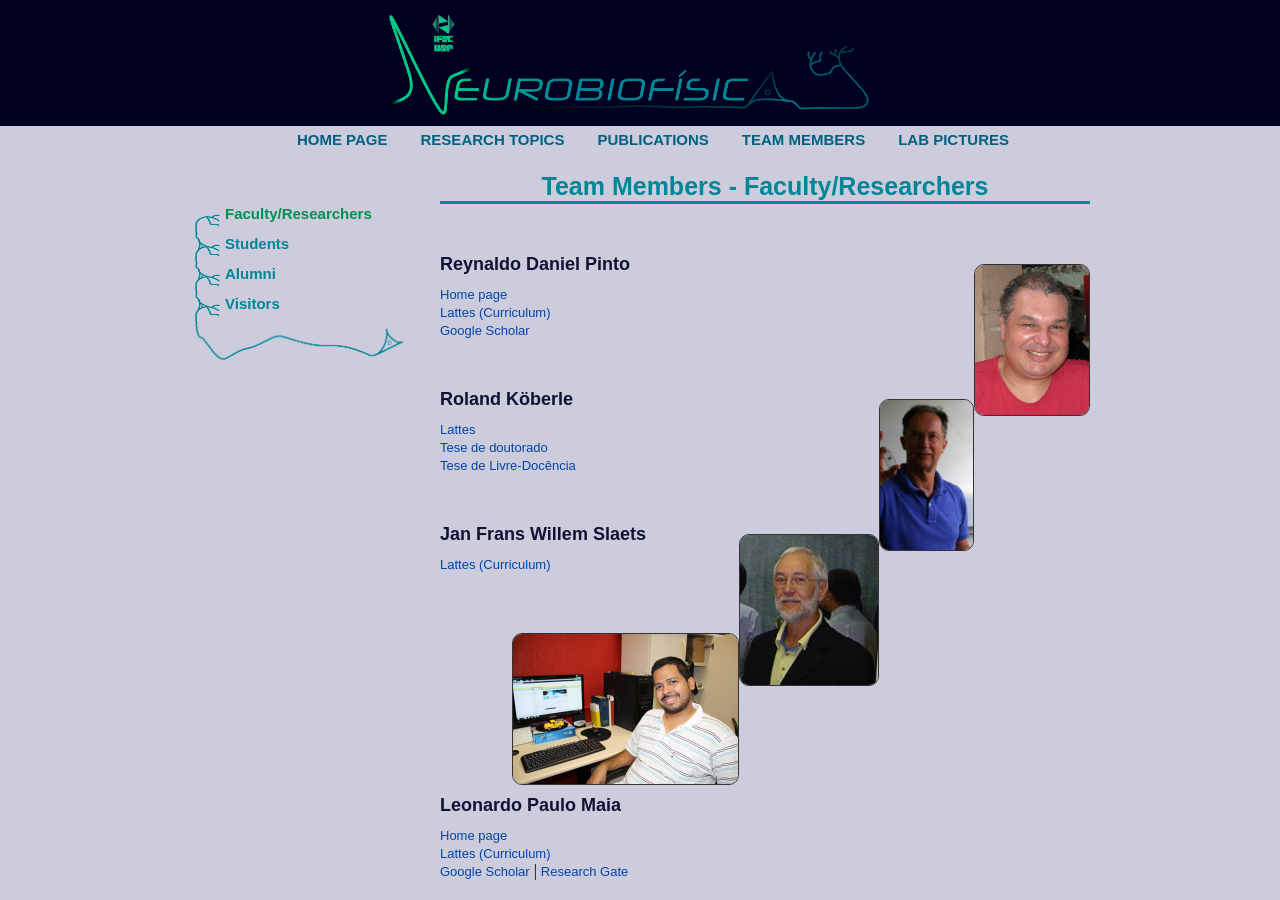
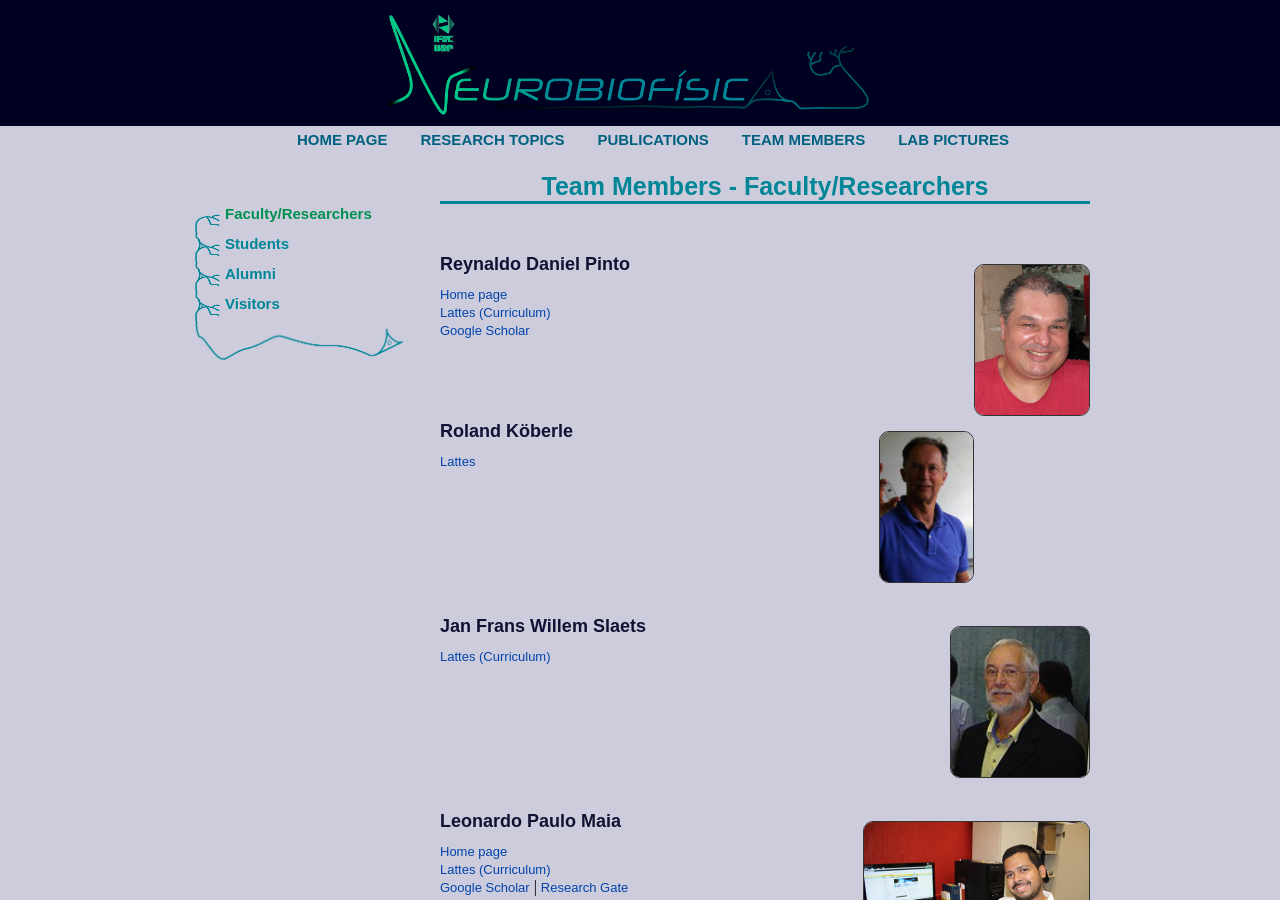
Before and after one commit to neurobiofisica/neurobiofisica.github.io, a Jekyll site: the page built from teammembers.html, in a window 1280 px wide and 900 px high. Built offline with Jekyll 4.4.1, drawn with Linux system fonts in a browser that asks for light colours.

Commit message:
Alterados llinks do teammembers.html

```diff
--- a/teammembers.html
+++ b/teammembers.html
@@ -10,23 +10,28 @@ curlat: teammembers
       <div id="pessoal">
 	<img src="Fotos-pessoal/reynaldo.jpg" alt="Reynaldo" class="pessoal"/>
 	<h4>Reynaldo Daniel Pinto</h4>
-	<a href="">Home page</a><br />
+	<a href="http://www.ifsc.usp.br/~reynaldo" target="_blank">Home page</a><br />
 	<a href="http://buscatextual.cnpq.br/buscatextual/visualizacv.do?id=K4796525Y2" target="_blank">Lattes (Curriculum)</a><br />
 	<a href="http://scholar.google.com.br/citations?user=_FD0c9IAAAAJ" target="_blank">Google Scholar</a>
+    <p>&nbsp;</p>
       </div>
 
       <div id="pessoal">
 	<img src="Fotos-pessoal/roland.jpg" alt="Roland" class="pessoal"/>
 	<h4>Roland Köberle</h4>
-	<a href="">Lattes</a><br />
-	<a href="">Tese de doutorado</a><br />
-	<a href="">Tese de Livre-Docência</a><br />
+	<a href="http://lattes.cnpq.br/4609280248649718" target="_blank">Lattes</a><br />
+    <p>&nbsp;</p>
+    <p>&nbsp;</p>
+    <p>&nbsp;</p>
       </div>
 
       <div id="pessoal">
 	<img src="Fotos-pessoal/jan.jpg" alt="Jan" class="pessoal"/>
 	<h4>Jan Frans Willem Slaets</h4>
-	<a href="http://lattes.cnpq.br/7797504068024742">Lattes (Curriculum)</a><br />
+	<a href="http://lattes.cnpq.br/7797504068024742" target="_blank">Lattes (Curriculum)</a><br />
+    <p>&nbsp;</p>
+    <p>&nbsp;</p>
+    <p>&nbsp;</p>
       </div>
 
       <div id="pessoal">
@@ -35,6 +40,7 @@ curlat: teammembers
 	<a href="http://www.ifsc.usp.br/~lpmaia/" target="_blank">Home page</a><br />
 	<a href="http://buscatextual.cnpq.br/buscatextual/visualizacv.do?id=K4795910E7" target="_blank">Lattes (Curriculum)</a><br />
 	<a href="http://scholar.google.com.br/citations?user=98BT9NkAAAAJ" target="_blank">Google Scholar</a> | <a href="https://www.researchgate.net/profile/Leonardo_Maia" target="_blank">Research Gate</a><br />
+    <p>&nbsp;</p>
       </div>
 
       <div id="pessoal">
@@ -44,22 +50,34 @@ curlat: teammembers
 	<a href="http://www.teses.usp.br/teses/disponiveis/76/76132/tde-29032007-105503/" target="_blank">Tese de mestrado</a><br />
 	<a href="http://www.teses.usp.br/teses/disponiveis/76/76132/tde-19032013-155627/" target="_blank">Tese de doutorado</a><br />
 	<a href="https://scholar.google.com.br/citations?user=TPGmWvkAAAAJ&hl=pt-BR" target="_blank">Google Scholar</a> | <a href="https://www.researchgate.net/profile/Lirio_De_Almeida2" target="_blank">Research Gate</a><br />
+    <p>&nbsp;</p>
       </div>
 
       <div id="pessoal">
 	<img src="Fotos-pessoal/ivanilda.jpg" alt="Ivanilda" class="pessoal"/>
 	<h4>Ivanilda Helena Zucolotto de Stefani</h4>
 	<a href="http://lattes.cnpq.br/2823645480155399" target="_blank">Lattes (Curriculum)</a><br />
+    <p>&nbsp;</p>
+    <p>&nbsp;</p>
+    <p>&nbsp;</p>
       </div>
 
       <div id="pessoal">
 	<img src="Fotos-pessoal/ailton.jpg" alt="Ailton" class="pessoal"/>
 	<h4>Ailton Batista Alves</h4>
+    <p>&nbsp;</p>
+    <p>&nbsp;</p>
+    <p>&nbsp;</p>
+    <p>&nbsp;</p>
       </div>
 
       <div id="pessoal">
 	<img src="Fotos-pessoal/marcos.jpg" alt="Marquinho" class="pessoal"/>
 	<h4>Marcos Roberto Gonçalves</h4>
+    <p>&nbsp;</p>
+    <p>&nbsp;</p>
+    <p>&nbsp;</p>
+    <p>&nbsp;</p>
       </div>
 
     </div>
```
